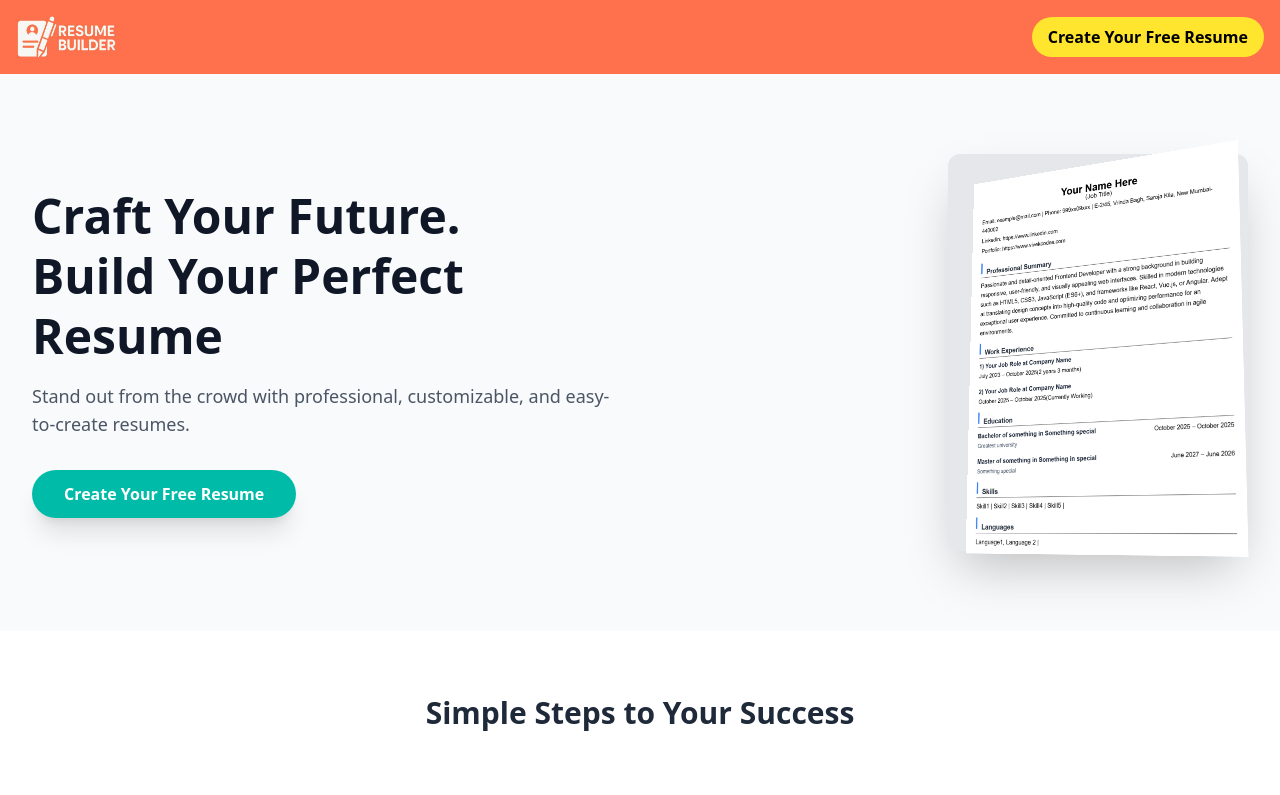
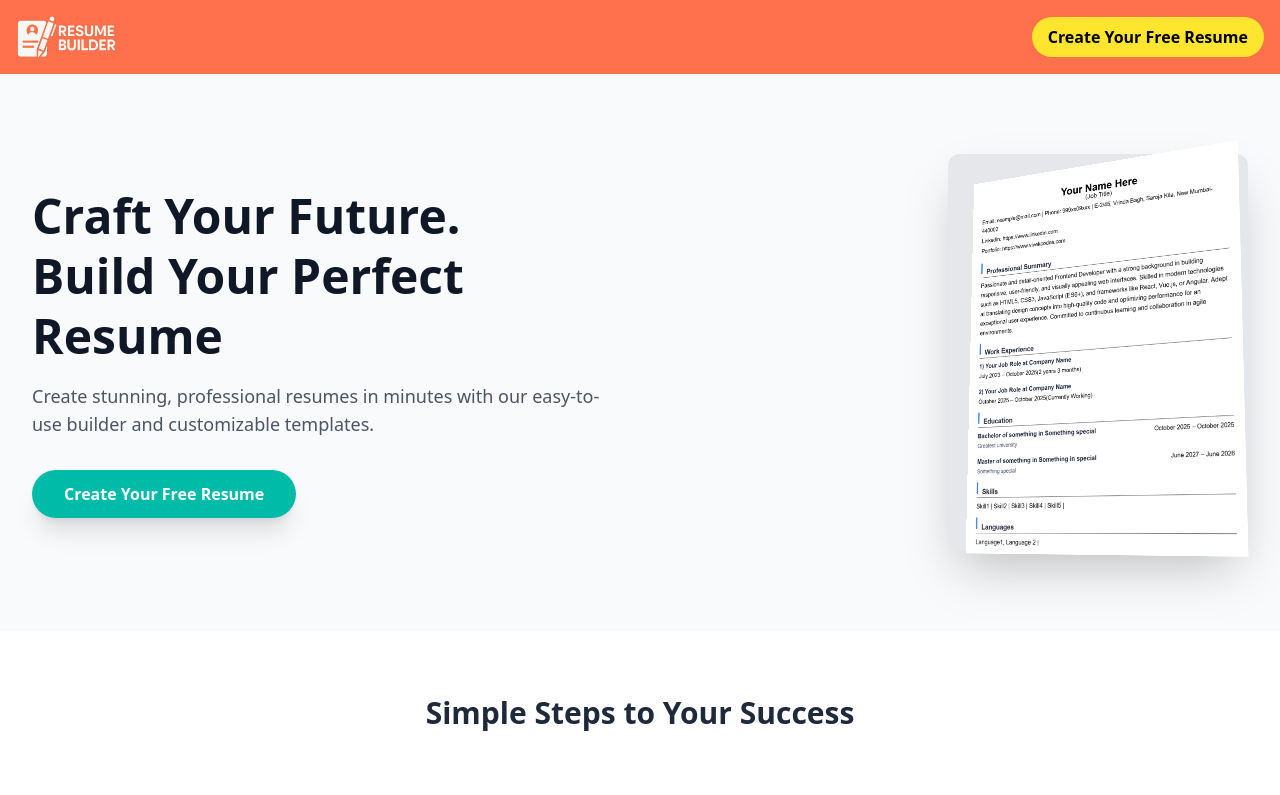
Before and after one commit to vkthakur98/Resume-Builder-Frontend-, a React (Vite) app: page / in a window 1280 px wide. Shown: the top 795 px of the page. Built offline with nearby package versions, Linux system fonts and the light colour scheme.

Commit message:
change fetch url to generate summary using Gemini AI

```diff
--- a/src/components/Builder/HomePage.jsx
+++ b/src/components/Builder/HomePage.jsx
@@ -14,7 +14,7 @@ const HeroSection = () => ( // Include the TemplateChooser
                     Build Your Perfect Resume
                 </h1>
                 <p className="text-lg text-gray-600 mb-8">
-                    Stand out from the crowd with professional, customizable, and easy-to-create resumes.
+                    Create stunning, professional resumes in minutes with our easy-to-use builder and customizable templates.
                 </p>
 
                 <button className="bg-teal-500 text-white font-semibold py-3 px-8 rounded-3xl shadow-xl hover:bg-teal-600 transition duration-300 transform hover:scale-105  cursor-pointer">
--- a/src/components/Builder/ResumeBuilder.jsx
+++ b/src/components/Builder/ResumeBuilder.jsx
@@ -56,7 +56,7 @@ export default function ResumeBuilder({ handlePrint }) {
     setLoading(true);
     try {
       console.log(formData.experience[0]?.duration);
-      const res = await fetch("http://localhost:5000/generate-summary", {
+      const res = await fetch("https://resume-builder-backend-1-znsm.onrender.com/generate-summary", {
         method: "POST",
         headers: { "Content-Type": "application/json" },
         body: JSON.stringify({
```
